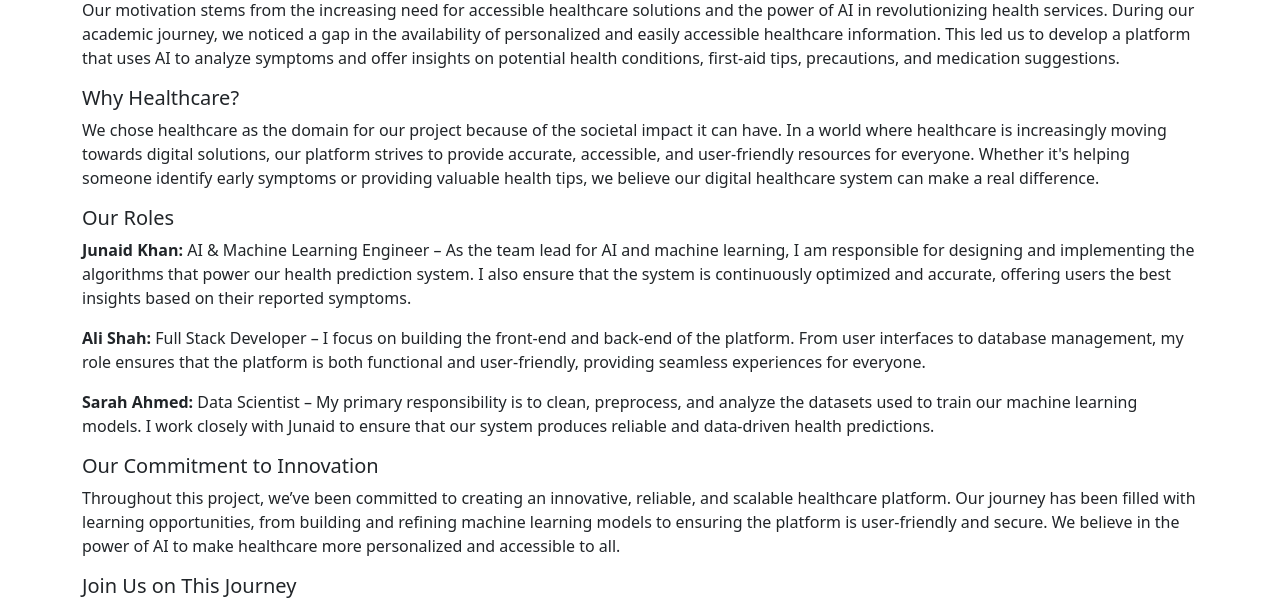
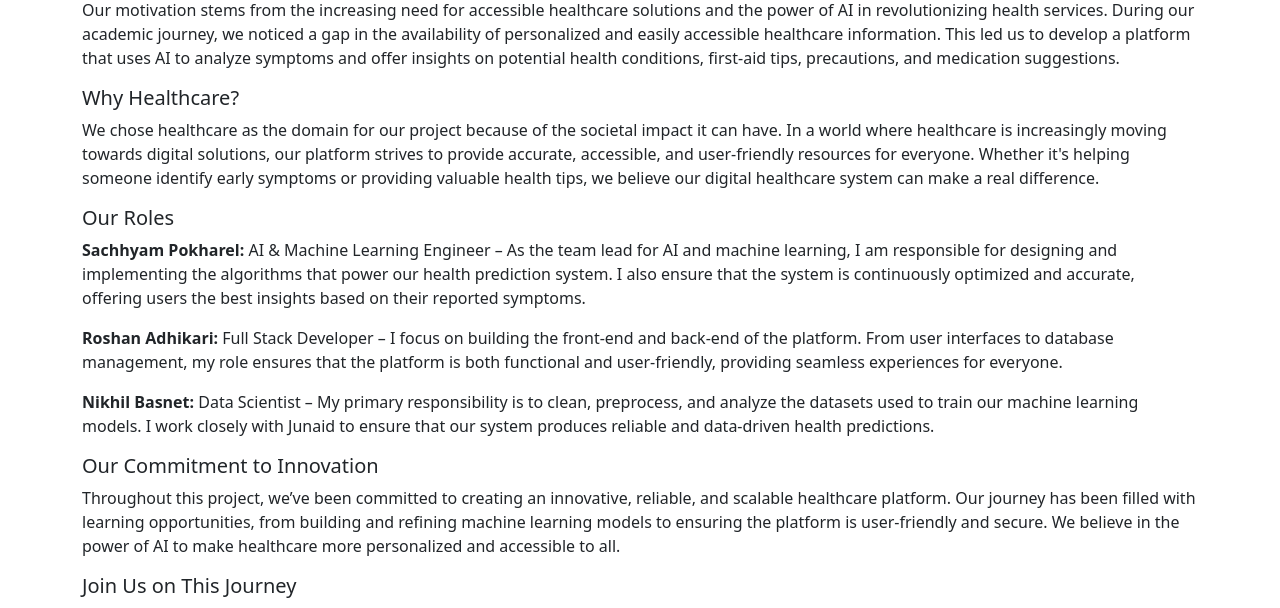
Before and after one commit to sachhyam12/Dhs_ai, a Flask app: page /developer in a window 1280 px wide. Shown: the part 205-813 px from the top of the page. Run offline with Flask 3, Linux system fonts and the light colour scheme; parts of the project's set-up code (start-up, migrations or seed data) failed here and were passed over.

Commit message:
change about

```diff
--- a/templates/developer.html
+++ b/templates/developer.html
@@ -24,11 +24,11 @@
         <p>We chose healthcare as the domain for our project because of the societal impact it can have. In a world where healthcare is increasingly moving towards digital solutions, our platform strives to provide accurate, accessible, and user-friendly resources for everyone. Whether it's helping someone identify early symptoms or providing valuable health tips, we believe our digital healthcare system can make a real difference.</p>
 
         <h5>Our Roles</h5>
-        <p><strong>Junaid Khan:</strong> AI & Machine Learning Engineer – As the team lead for AI and machine learning, I am responsible for designing and implementing the algorithms that power our health prediction system. I also ensure that the system is continuously optimized and accurate, offering users the best insights based on their reported symptoms.</p>
+        <p><strong>Sachhyam Pokharel:</strong> AI & Machine Learning Engineer – As the team lead for AI and machine learning, I am responsible for designing and implementing the algorithms that power our health prediction system. I also ensure that the system is continuously optimized and accurate, offering users the best insights based on their reported symptoms.</p>
 
-        <p><strong>Ali Shah:</strong> Full Stack Developer – I focus on building the front-end and back-end of the platform. From user interfaces to database management, my role ensures that the platform is both functional and user-friendly, providing seamless experiences for everyone.</p>
+        <p><strong>Roshan Adhikari:</strong> Full Stack Developer – I focus on building the front-end and back-end of the platform. From user interfaces to database management, my role ensures that the platform is both functional and user-friendly, providing seamless experiences for everyone.</p>
 
-        <p><strong>Sarah Ahmed:</strong> Data Scientist – My primary responsibility is to clean, preprocess, and analyze the datasets used to train our machine learning models. I work closely with Junaid to ensure that our system produces reliable and data-driven health predictions.</p>
+        <p><strong>Nikhil Basnet:</strong> Data Scientist – My primary responsibility is to clean, preprocess, and analyze the datasets used to train our machine learning models. I work closely with Junaid to ensure that our system produces reliable and data-driven health predictions.</p>
 
         <h5>Our Commitment to Innovation</h5>
         <p>Throughout this project, we’ve been committed to creating an innovative, reliable, and scalable healthcare platform. Our journey has been filled with learning opportunities, from building and refining machine learning models to ensuring the platform is user-friendly and secure. We believe in the power of AI to make healthcare more personalized and accessible to all.</p>
```
